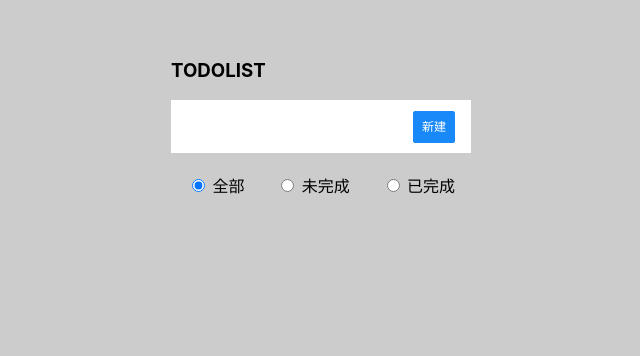
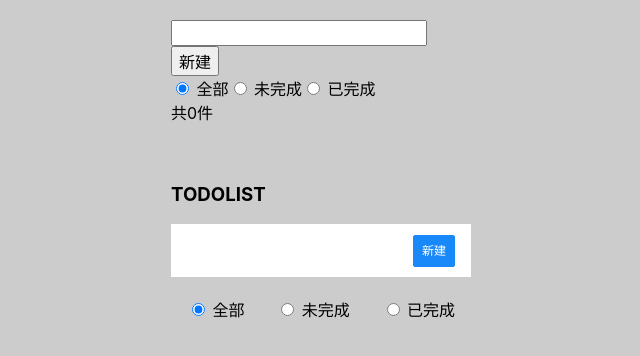
Before and after one commit to Armito/TodoList, a Vue app: page / in a window 1280 px wide. Shown: the top 356 px of the page, without its empty margins (319-959 px from the left). Built offline with nearby package versions, Linux system fonts and the light colour scheme.

Commit message:
修改任务列表成列逻辑

```diff
--- a/src/App.vue
+++ b/src/App.vue
@@ -1,16 +1,16 @@
 <template>
-  <!-- <TodoList /> -->
+  <TodoList />
   <TodoListNew />
 </template>
 
 <script>
-// import TodoList from './components/TodoList/index.vue'
+import TodoList from './components/TodoList/index.vue'
 import TodoListNew from './components/TodoList_new/index.vue'
 
 export default {
   name: 'App',
   components: {
-    // TodoList,
+    TodoList,
     TodoListNew
   }
 }
--- a/src/components/TodoList/components/Filter.vue
+++ b/src/components/TodoList/components/Filter.vue
@@ -1,6 +1,6 @@
 <template>
   <div @change="handleFilterTask">
-    <template
+    <label
       v-for="option in options"
       :key="option.value"
     >
@@ -11,22 +11,22 @@
         :checked="option.value == 0"
       >
       {{ option.label }}
-    </template>
+    </label>
   </div>
 </template>
 
 <script>
 export default {
   props: {
-    options: Array
+    options: Array,
+    taskStatus: Number
   },
-  setup({ options }, { emit }) {
+  setup(props, { emit }) {
     const handleFilterTask = (e) => {
       emit('filterTask', e.target.value);
     };
 
     return {
-      options,
       handleFilterTask,
     };
   },
--- a/src/components/TodoList/components/List.vue
+++ b/src/components/TodoList/components/List.vue
@@ -2,7 +2,6 @@
   <div class="com-list">
     <div
       class="list-item"
-      :class="item.done ? 'del' : ''"
       v-for="item in taskList"
       :key="item.id"
     >
@@ -11,20 +10,21 @@
         :checked="item.done"
         @click="handleToggleTask(item.id)"
       >
+      <span
+        v-if="!item.isEdit"
+        :class="item.done ? 'del' : ''"
+        @dblclick.prevent="handleEditTask(item.id, item.done)"
+      >
+        {{ item.task }}
+      </span>
       <input
+        v-else
         type="text"
-        v-if="item.isEdit"
         v-focus
         :value="item.task"
         @blur="handleChangeTask(item.id, $event)"
         @keyup.enter="handleChangeTask(item.id, $event)"
       >
-      <span
-        v-else
-        @dblclick.prevent="handleEditTask(item.id, item.done)"
-      >
-        {{ item.task }}
-      </span>
       <button @click="handleDelTask(item.id)">delete</button>
     </div>
     <div>共{{ taskList.length }}件</div>
@@ -32,6 +32,8 @@
 </template>
 
 <script>
+import { computed } from 'vue';
+
 export default {
   directives: {
     focus: {
@@ -41,7 +43,10 @@ export default {
     },
   },
   props: {
-    taskList: Array,
+    taskList: {
+      type: Array,
+      default: [],
+    },
   },
   setup(props, { emit }) {
     const handleToggleTask = (id) => {
@@ -70,8 +75,8 @@ export default {
 </script>
 
 <style socped>
-.list-item.del {
-  color: #ccc;
+.list-item .del {
   text-decoration: line-through;
+  opacity: 0.3;
 }
 </style>
--- a/src/components/TodoList/index.vue
+++ b/src/components/TodoList/index.vue
@@ -6,10 +6,12 @@
     />
     <Filter
       :options="options"
+      :taskStatus="taskStatus"
       @filterTask="filterTask"
     />
     <List
-      :taskList="taskList"
+      :taskList="taskListDisplay"
+      :taskStatus="taskStatus"
       @delTask="delTask"
       @toggleTask="toggleTask"
       @editTask="editTask"
@@ -23,8 +25,9 @@ import Input from './components/Input.vue';
 import Filter from './components/Filter.vue';
 import List from './components/List.vue';
 
-import { ref, onMounted, nextTick } from 'vue';
+import { ref, computed } from 'vue';
 import { filterOptions } from './js/todoList';
+import { createRandomId } from '../../assets/js/util'
 
 export default {
   components: {
@@ -33,49 +36,39 @@ export default {
     List,
   },
   setup() {
-    const taskId = ref(0);
     const task = ref('');
     const taskList = ref([]);
+    const options = filterOptions;
     const taskStatus = ref(0);
-    const options = ref([]);
-
-    options.value = filterOptions;
-
-    onMounted(() => {
-      sessionStorage.setItem('TaskList', JSON.stringify([]));
+    const taskListDisplay = computed(() => {
+      switch (taskStatus.value) {
+        case 1:
+          return taskList.value.filter((task) => !task.done);
+        case 2:
+          return taskList.value.filter((task) => task.done);
+        default:
+          return taskList.value;
+      }
     });
 
     // 增
     const addTask = () => {
       if (task.value.trim().length) {
-        taskList.value = JSON.parse(sessionStorage.getItem('TaskList')) || taskList.value;
         taskList.value.push({
-          id: taskId.value++,
+          id: createRandomId(),
           task: task.value,
           done: false,
           isEdit: false,
         });
-        sessionStorage.setItem('TaskList', JSON.stringify(taskList.value));
-        nextTick(() => {
-          filterTask(taskStatus.value);
-        });
       }
       task.value = '';
     };
-    // 删
-    const delTask = (id) => {
-      taskList.value = JSON.parse(sessionStorage.getItem('TaskList'));
-      taskList.value = taskList.value.filter((task) => {
-        return task.id !== id;
-      });
-      sessionStorage.setItem('TaskList', JSON.stringify(taskList.value));
-      nextTick(() => {
-        filterTask(taskStatus.value);
-      });
+    // 查
+    const filterTask = (status) => {
+      taskStatus.value = Number(status);
     };
     // 改：done
     const toggleTask = (id) => {
-      taskList.value = JSON.parse(sessionStorage.getItem('TaskList'));
       taskList.value = taskList.value.map((task) => {
         if (id == task.id) {
           return {
@@ -85,14 +78,9 @@ export default {
         }
         return task;
       });
-      sessionStorage.setItem('TaskList', JSON.stringify(taskList.value));
-      nextTick(() => {
-        filterTask(taskStatus.value);
-      });
     };
     // 改：isEdit
     const editTask = (id) => {
-      taskList.value = JSON.parse(sessionStorage.getItem('TaskList'));
       taskList.value = taskList.value.map((task) => {
         if (id == task.id) {
           return {
@@ -102,11 +90,9 @@ export default {
         }
         return task;
       });
-      sessionStorage.setItem('TaskList', JSON.stringify(taskList.value));
     };
     // 改：task
     const changeTask = ([id, newTask]) => {
-      taskList.value = JSON.parse(sessionStorage.getItem('TaskList'));
       taskList.value = taskList.value.map((task) => {
         if (id == task.id) {
           return {
@@ -117,29 +103,19 @@ export default {
         }
         return task;
       });
-      sessionStorage.setItem('TaskList', JSON.stringify(taskList.value));
     };
-    // 查
-    const filterTask = (status) => {
-      taskStatus.value = status;
-      taskList.value = JSON.parse(sessionStorage.getItem('TaskList'));
-      taskList.value = taskList.value.filter((task) => {
-        if (status == 0) {
-          return true;
-        }
-        if (status == 1) {
-          return !task.done;
-        }
-        if (status == 2) {
-          return task.done;
-        }
-      });
+    // 删
+    const delTask = (id) => {
+      taskList.value = taskList.value.filter((task) => task.id !== id);
     };
+
 
     return {
       task,
-      taskList,
+      // taskList,
+      taskListDisplay,
       options,
+      taskStatus,
       addTask,
       delTask,
       toggleTask,
```
Also changed, not shown: src/components/TodoList_new/index.vue (line endings or trailing spaces), src/store/getters.js (line endings or trailing spaces), src/store/index.js (line endings or trailing spaces), src/store/mutations.js (line endings or trailing spaces), 1 other file (tests, documents, lock files or other folders).
